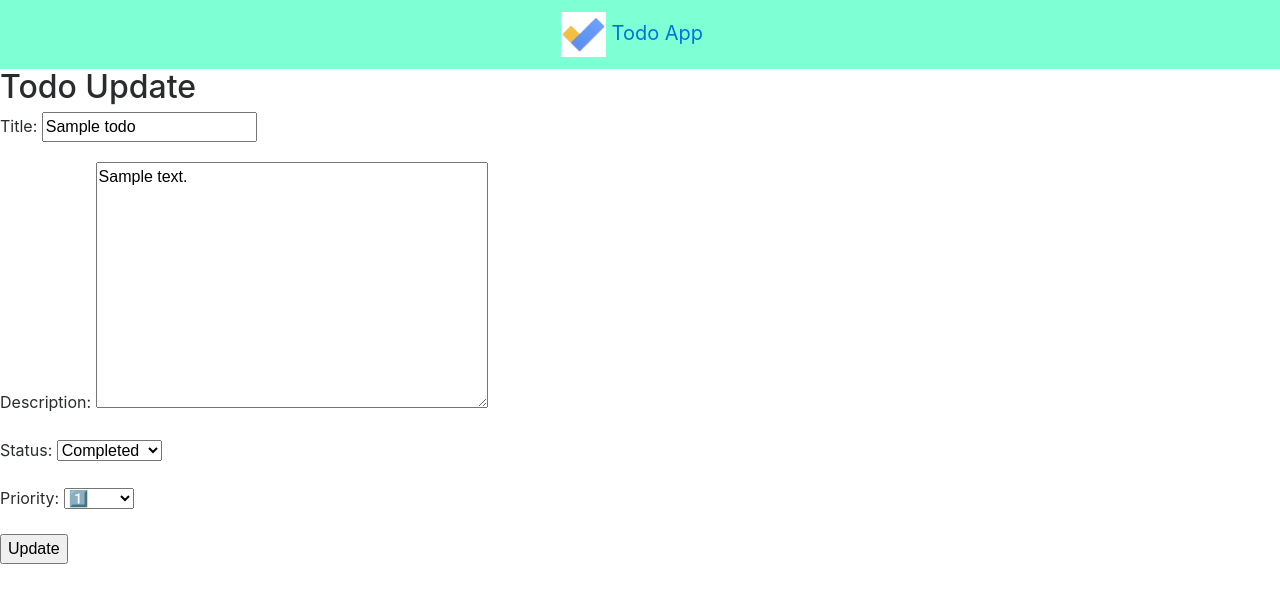
After one commit to erol1098/todo-app-django, a Django app: page /update/1 in a window 1280 px wide. The commit adds this page. Shown: the top 603 px of the page. Run offline with Django 4.2, Linux system fonts and the light colour scheme; tables that the repository leaves empty hold one stand-in row (values such as "Sample post"); some libraries are stand-ins or nearby versions.

Commit message:
Update Todo Added

```diff
--- a/todo/templates/todo/base.html
+++ b/todo/templates/todo/base.html
@@ -5,7 +5,7 @@
     <meta charset="UTF-8" />
     <meta http-equiv="X-UA-Compatible" content="IE=edge" />
     <meta name="viewport" content="width=device-width, initial-scale=1.0" />
-    <title>>Todo App</title>
+    <title>Todo App</title>
     <link
       rel="stylesheet"
       href="https://maxcdn.bootstrapcdn.com/bootstrap/4.0.0-alpha.6/css/bootstrap.min.css"
--- /dev/null
+++ b/todo/templates/todo/todo_update.html
@@ -0,0 +1,10 @@
+{% extends 'todo/base.html' %}{% block content %}
+
+<h2>Todo Update</h2>
+
+<form action="" method="POST">
+  {% csrf_token %} {{form.as_p}}
+  <input type="submit" value="Update" />
+</form>
+
+{% endblock content %}
--- a/todo/urls.py
+++ b/todo/urls.py
@@ -1,7 +1,8 @@
 from django.urls import path
-from .views import home, todo_create
+from .views import home, todo_create, todo_update
 urlpatterns = [
     path('', home, name="home"),
     path('add/', todo_create, name="add"),
+    path('update/<int:id>', todo_update, name="update"),
 
 ]
--- a/todo/views.py
+++ b/todo/views.py
@@ -1,7 +1,8 @@
 from django.shortcuts import render,redirect
 from todo.forms import TodoForm
+from todo.models import Todo
 
-from todo.models import Todo
+#? View Todos
 
 def home(request):
   todos = Todo.objects.all()
@@ -12,6 +13,7 @@ def home(request):
   }
   return render(request, "todo/home.html", context)
 
+#? Create Todo
 
 def todo_create(request):
   form = TodoForm()
@@ -26,3 +28,22 @@ def todo_create(request):
     "form":form
   }
   return render(request, "todo/todo_add.html", context)
+
+#? Update Todo
+
+def todo_update(request, id):
+  todo = Todo.objects.get(id=id)
+  form = TodoForm(instance=todo)
+
+  if request.method == "POST":
+    form = TodoForm(request.POST, instance=todo)
+    if form.is_valid():
+      form.save()
+      return redirect("home")
+
+  context = {
+    "todo":todo,
+    "form":form
+  }
+
+  return render(request, "todo/todo_update.html", context)
```
Also changed, not shown: todo/templates/todo/home.html (+5 -2 lines).
